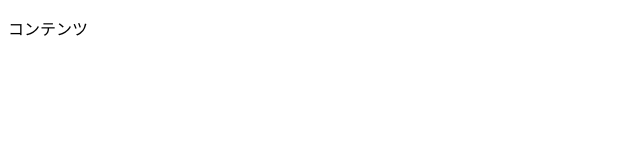
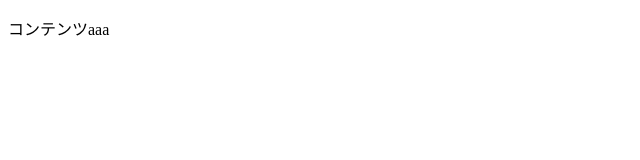
Before and after one commit to yadakazuma/init, a plain HTML site: page index.html in a window 1280 px wide. Shown: the full height of the page, 0-640 px from the left. Drawn offline with Linux system fonts and the light colour scheme.

Commit message:
テスト

```diff
--- a/index.html
+++ b/index.html
@@ -9,7 +9,7 @@
 <body>
     <div>
         <p>
-            コンテンツ
+            コンテンツaaa
         </p>
     </div>
 </body>
```
